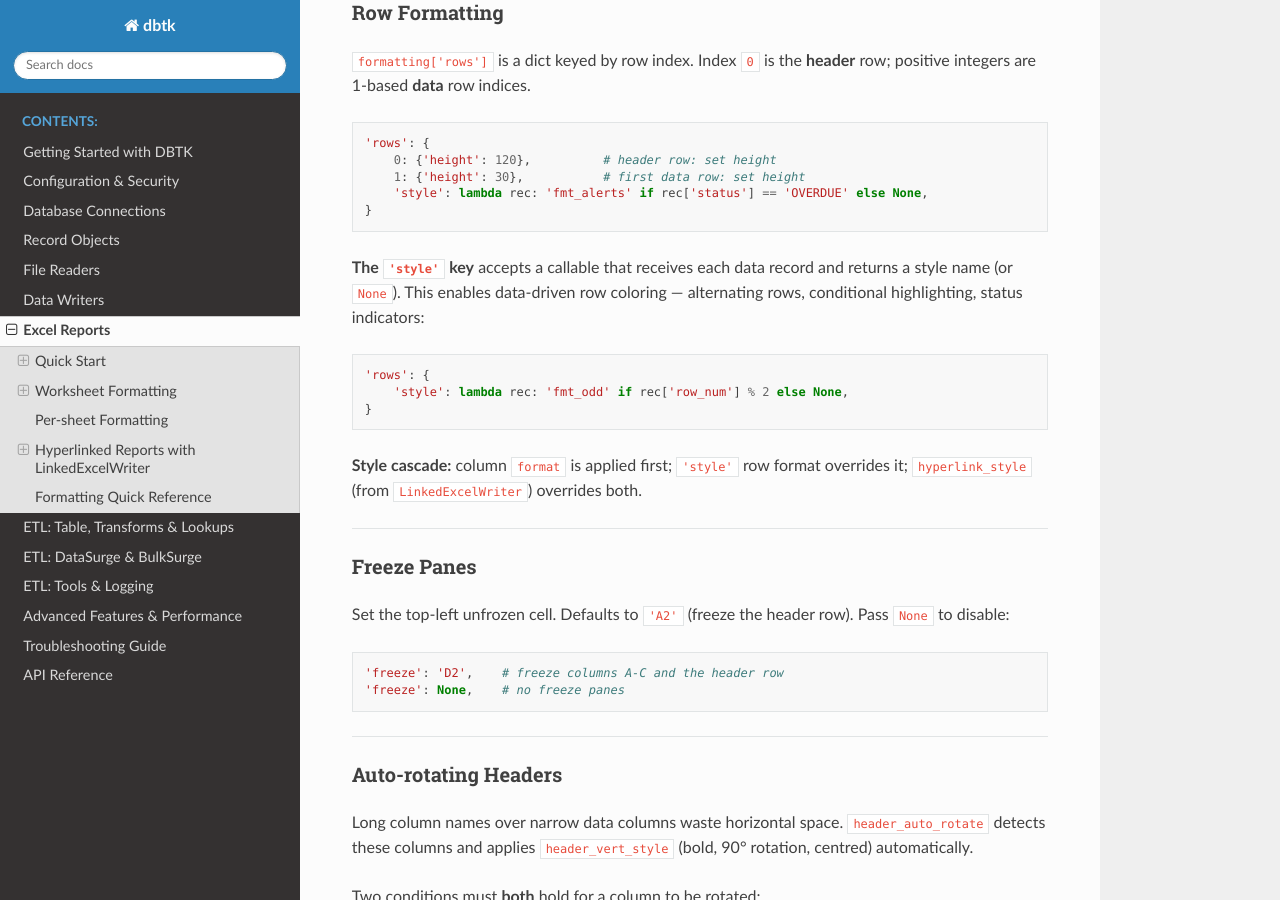
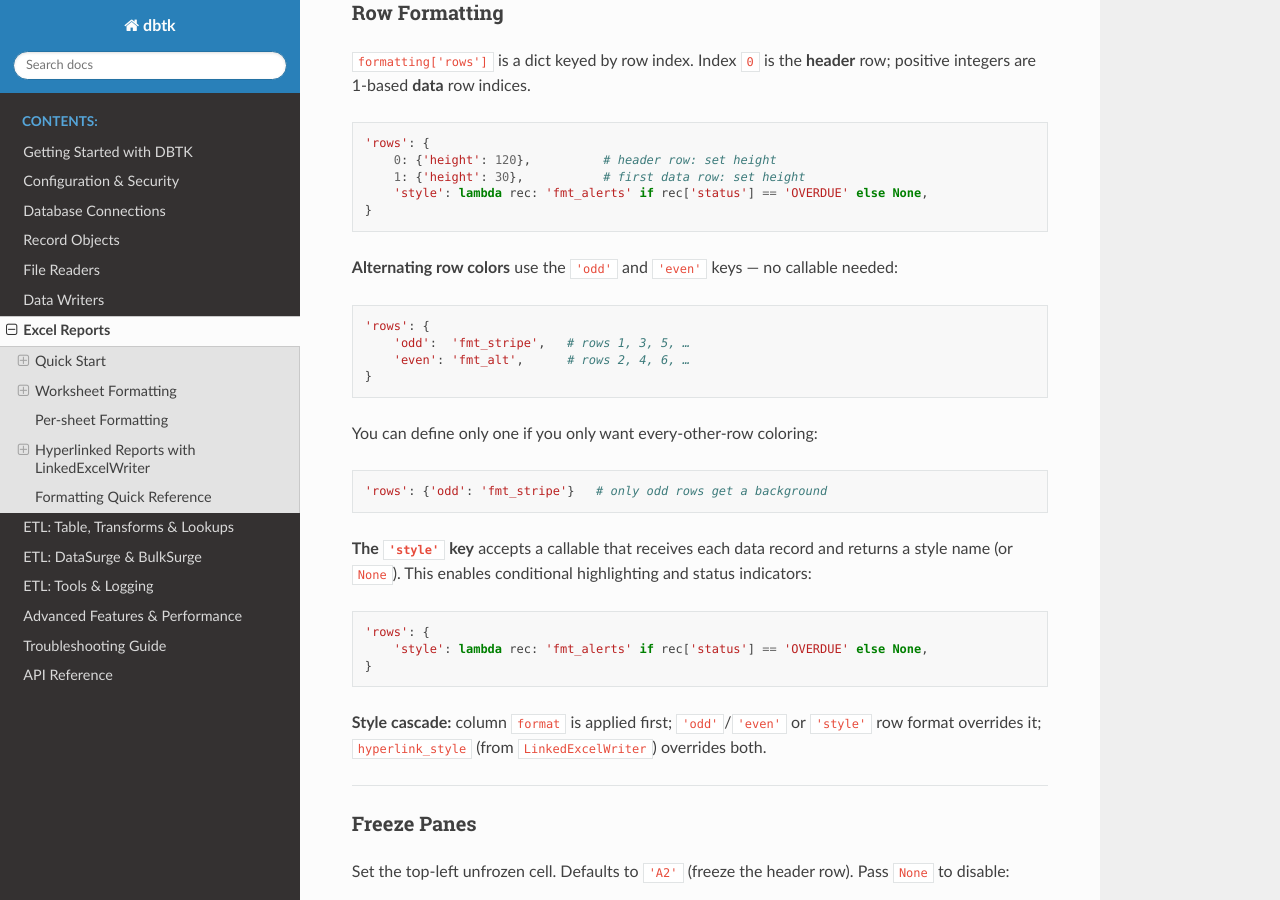
Before and after one commit to scottrbailey/dbtk, a Sphinx documentation site: the page built from docs/06b-excel.md, in a window 1280 px wide and 900 px high, scrolled down 3427 px. Built offline with Sphinx 7.4.7 and the Read the Docs theme 3.1.0, drawn with Linux system fonts in a browser that asks for light colours; some of the changed text lies outside the part shown.

Commit message:
Add odd/even alternating row styles to ExcelWriter formatting
Adds 'odd' and 'even' keys to the formatting['rows'] dict that
automatically apply a named style to alternating data rows without
requiring a callable or a row_num field in the data.

https://claude.ai/code/session_019D8X7HCm4ZHrvBEETb5xMm

````diff
--- a/docs/06b-excel.md
+++ b/docs/06b-excel.md
@@ -153,15 +153,30 @@ The following styles are registered on every workbook and can be used directly b
 }
 ```
 
-**The `'style'` key** accepts a callable that receives each data record and returns a style name (or `None`). This enables data-driven row coloring — alternating rows, conditional highlighting, status indicators:
+**Alternating row colors** use the `'odd'` and `'even'` keys — no callable needed:
 
 ```python
 'rows': {
-    'style': lambda rec: 'fmt_odd' if rec['row_num'] % 2 else None,
+    'odd':  'fmt_stripe',   # rows 1, 3, 5, …
+    'even': 'fmt_alt',      # rows 2, 4, 6, …
 }
 ```
 
-**Style cascade:** column `format` is applied first; `'style'` row format overrides it; `hyperlink_style` (from `LinkedExcelWriter`) overrides both.
+You can define only one if you only want every-other-row coloring:
+
+```python
+'rows': {'odd': 'fmt_stripe'}   # only odd rows get a background
+```
+
+**The `'style'` key** accepts a callable that receives each data record and returns a style name (or `None`). This enables conditional highlighting and status indicators:
+
+```python
+'rows': {
+    'style': lambda rec: 'fmt_alerts' if rec['status'] == 'OVERDUE' else None,
+}
+```
+
+**Style cascade:** column `format` is applied first; `'odd'`/`'even'` or `'style'` row format overrides it; `hyperlink_style` (from `LinkedExcelWriter`) overrides both.
 
 ---
 
@@ -374,7 +389,7 @@ with LinkedExcelWriter(file='report.xlsx', formatting=fmt) as writer:
 |---|---|---|---|
 | `styles` | `dict[name, props]` | `{}` | Named style definitions |
 | `columns` | `dict[pattern, props]` | `{}` | Wildcard column rules |
-| `rows` | `dict` | `{}` | Row height/style; `0` = header; `'style'` = callable |
+| `rows` | `dict` | `{}` | Row height/style; `0` = header; `'odd'`/`'even'` = alternating styles; `'style'` = callable |
 | `freeze` | `str \| None` | `'A2'` | Freeze panes cell reference |
 | `header_auto_rotate` | `float \| dict` | off | Auto-rotate long headers; see [above](#auto-rotating-headers) |
 | `min_column_width` | `float` | `6` | Floor for auto-sized column widths |
````
Also changed, not shown: 1 other file.
